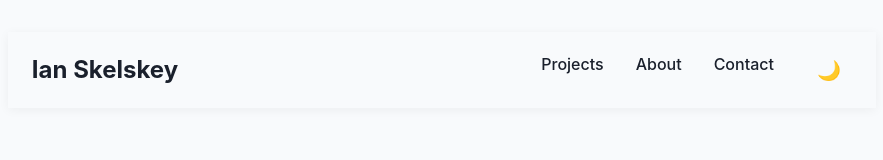
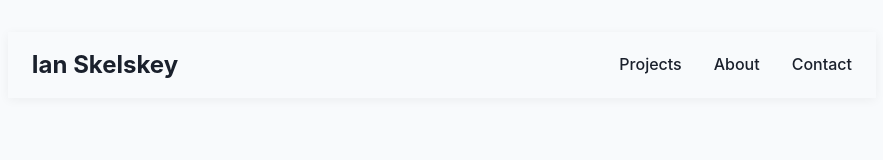
Before and after one commit to IanSkelskey/new-portfolio, a React (Vite) app: page / in a window 1280 px wide. Shown: the top 160 px of the page, without its empty margins (198-1081 px from the left). Built offline with nearby package versions, Linux system fonts and the light colour scheme.

Commit message:
refactor: remove dark mode state and toggle, use system preference only

```diff
--- a/src/App.css
+++ b/src/App.css
@@ -10,7 +10,8 @@
   --color-shadow: rgba(100, 108, 255, 0.08);
 }
 
-.dark-mode {
+@media (prefers-color-scheme: dark) {
+  :root {
     --color-bg: #0f172a;
     --color-bg-card: #1e293b;
     --color-text: #f1f5f9;
@@ -19,6 +20,7 @@
     --color-primary-accent: #6366f1;
     --color-border: #334155;
     --color-shadow: rgba(129, 140, 248, 0.12);
+  }
 }
 
 * {
--- a/src/App.jsx
+++ b/src/App.jsx
@@ -13,9 +13,7 @@ function App() {
   const [projects, setProjects] = useState([]);
   const [loading, setLoading] = useState(true);
   const [error, setError] = useState(null);
-  const [darkMode, setDarkMode] = useState(() => {
-    return window.matchMedia('(prefers-color-scheme: dark)').matches;
-  });
+  // Remove darkMode state and toggle, use system preference only
 
   useEffect(() => {
     fetch('/src/data/projects.json')
@@ -33,18 +31,16 @@ function App() {
       });
   }, []);
 
-  useEffect(() => {
-    document.documentElement.classList.toggle('dark-mode', darkMode);
-  }, [darkMode]);
+  // Remove darkMode effect, use CSS only
 
-  const toggleDarkMode = () => setDarkMode(prev => !prev);
+
 
   if (loading) return <LoadingSpinner />;
 
   return (
     <Router>
-      <div className={`app-container ${darkMode ? 'dark-mode' : 'light-mode'}`}>
-        <Header darkMode={darkMode} toggleDarkMode={toggleDarkMode} />
+      <div className="app-container">
+        <Header />
         <main className="content-container">
           {error && <div className="error-message">Error: {error}</div>}
           <Routes>
--- a/src/components/Header.jsx
+++ b/src/components/Header.jsx
@@ -2,7 +2,8 @@ import { Link } from 'react-router-dom';
 import { useState } from 'react';
 import './Header.css';
 
-const Header = ({ darkMode, toggleDarkMode }) => {
+
+const Header = () => {
   const [menuOpen, setMenuOpen] = useState(false);
 
   return (
@@ -11,23 +12,16 @@ const Header = ({ darkMode, toggleDarkMode }) => {
         <Link to="/" className="logo">
           <h1>Ian Skelskey</h1>
         </Link>
-
         <div className={`mobile-menu-toggle ${menuOpen ? 'open' : ''}`} onClick={() => setMenuOpen(!menuOpen)}>
           <div className="bar"></div>
           <div className="bar"></div>
           <div className="bar"></div>
         </div>
-
         <nav className={`main-nav ${menuOpen ? 'open' : ''}`}>
           <ul>
             <li><Link to="/" onClick={() => setMenuOpen(false)}>Projects</Link></li>
             <li><Link to="/about" onClick={() => setMenuOpen(false)}>About</Link></li>
             <li><Link to="/contact" onClick={() => setMenuOpen(false)}>Contact</Link></li>
-            <li>
-              <button className="theme-toggle" onClick={toggleDarkMode} aria-label="Toggle dark mode">
-                {darkMode ? '☀️' : '🌙'}
-              </button>
-            </li>
           </ul>
         </nav>
       </div>
```
Lines whose indentation alone changed are shown as unchanged.
